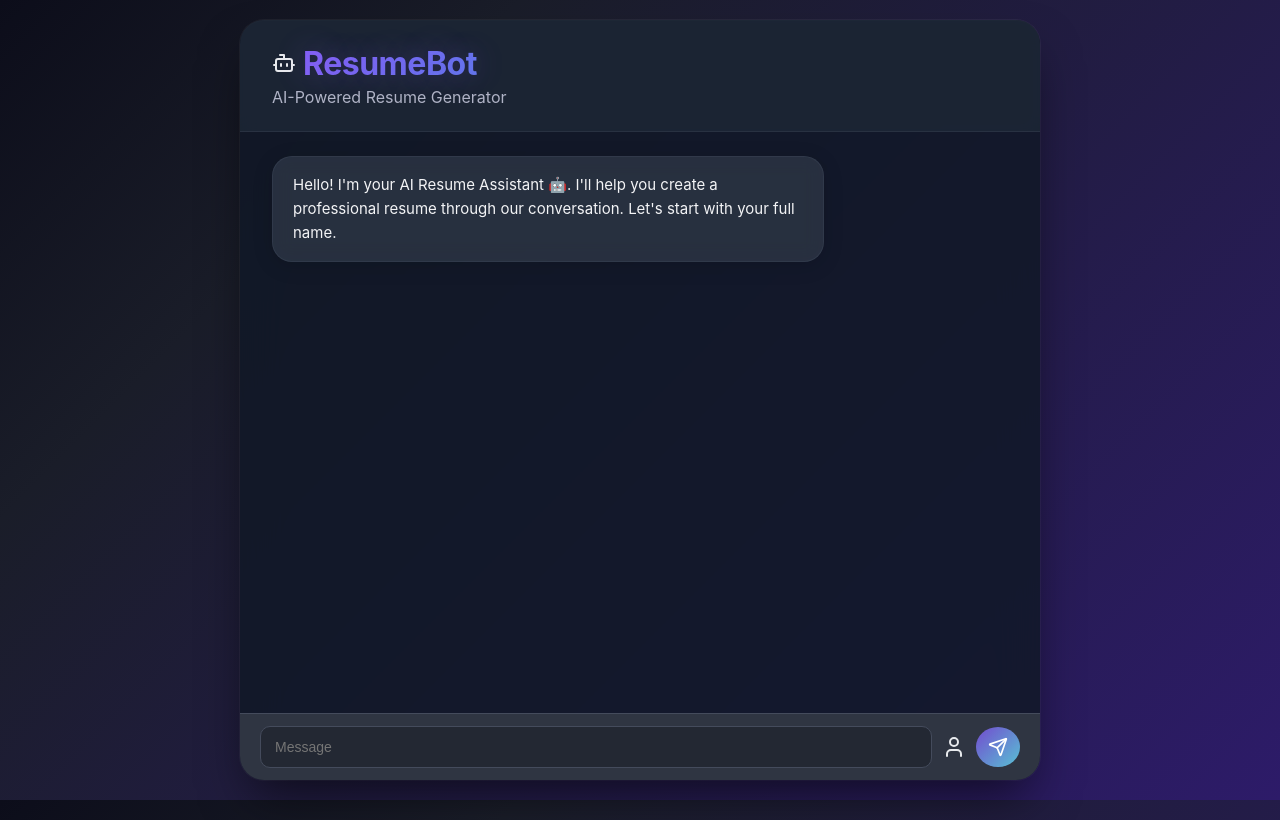
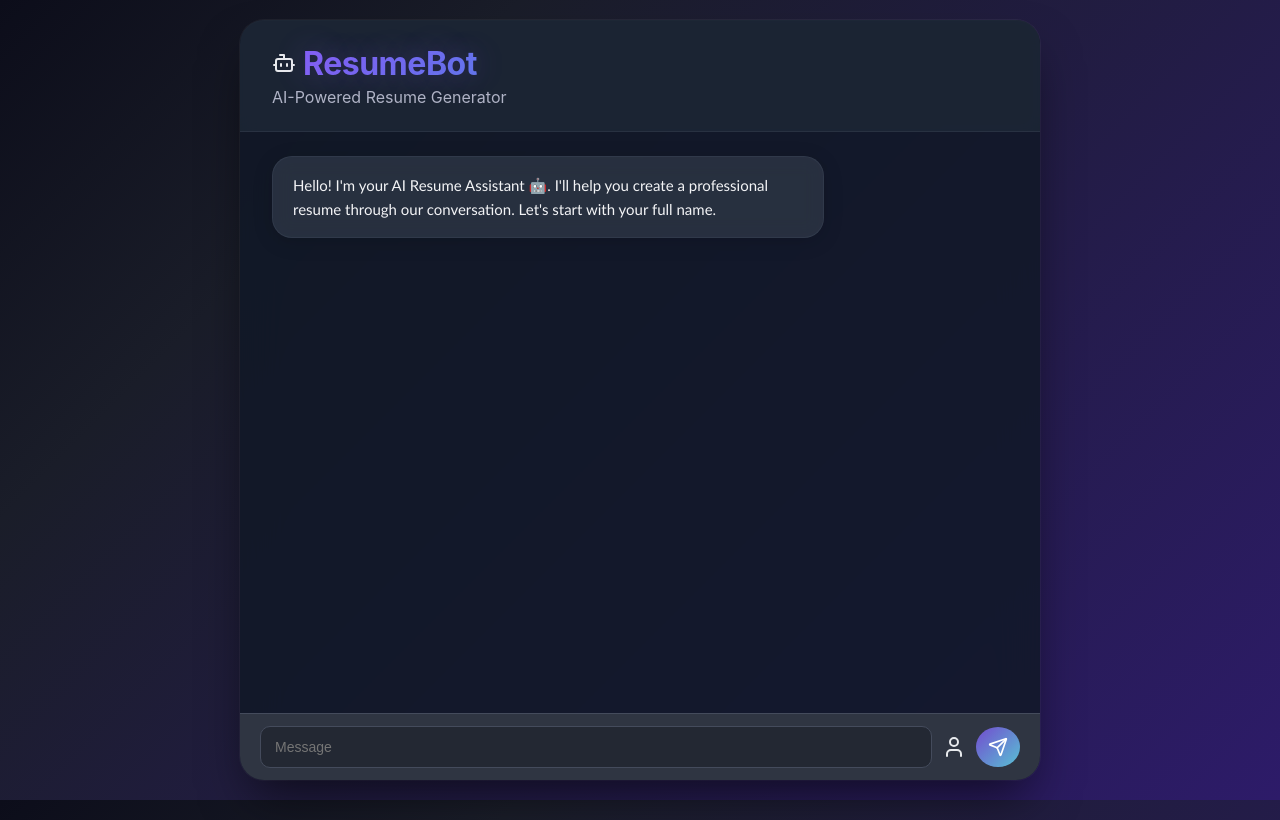
Before and after one commit to Khushi256/ResumeBot, a React (Vite) app: page / in a window 1280 px wide. Built offline with nearby package versions, Linux system fonts and the light colour scheme.

Commit message:
ui changed

```diff
--- a/src/App.css
+++ b/src/App.css
@@ -80,6 +80,7 @@ body {
   width: fit-content;
   position: relative;
   animation: slideIn 0.3s ease-out;
+  font-family: Calibri,Helvetica, Arial, sans-serif;
   font-weight: 400;
 }
 
--- a/src/resumeInfo.js
+++ b/src/resumeInfo.js
@@ -1,6 +1,7 @@
 
 export const resumeInfo = {
-    // messages for each step of the resume creation process
+      objective: "You are an expert resume formatter. Generate a professional, ATS-friendly resume in Markdown format.After eacg section give one line and dont give extra space between sections. Also, give the name section at the top midlle of the page. Give all this in Markdown format. Do not give any extra text or explanation. Just give the resume in markdown format.",
+
       welcome: "Hello! I'm your AI Resume Assistant 🤖. I'll help you create a professional resume through our conversation. Let's start with your full name.",
 
       name: "Perfect! Now I need your contact information. Please provide the following:\n\n- Email Address\n- Phone Number\n- LinkedIn Profile (Optional)\n- Location (City, State)\n\nThis will help employers reach you easily.",
```
